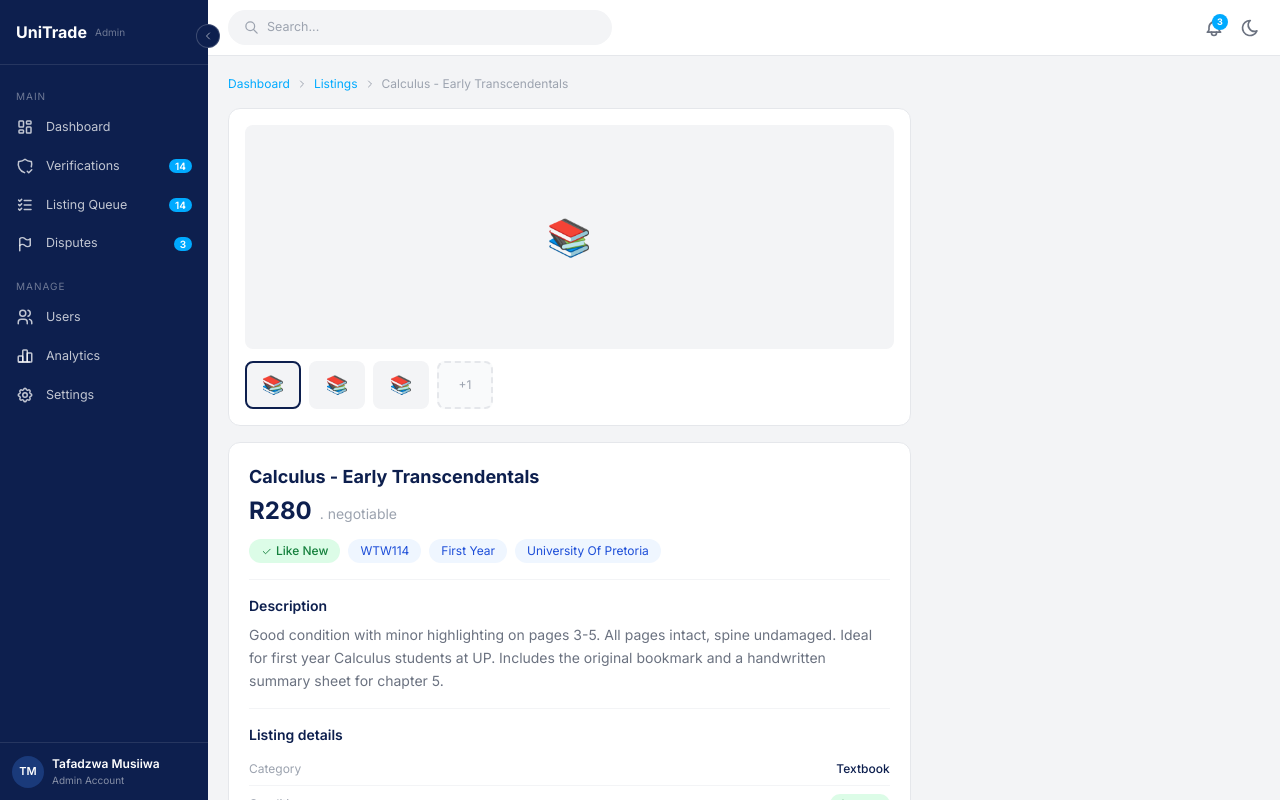
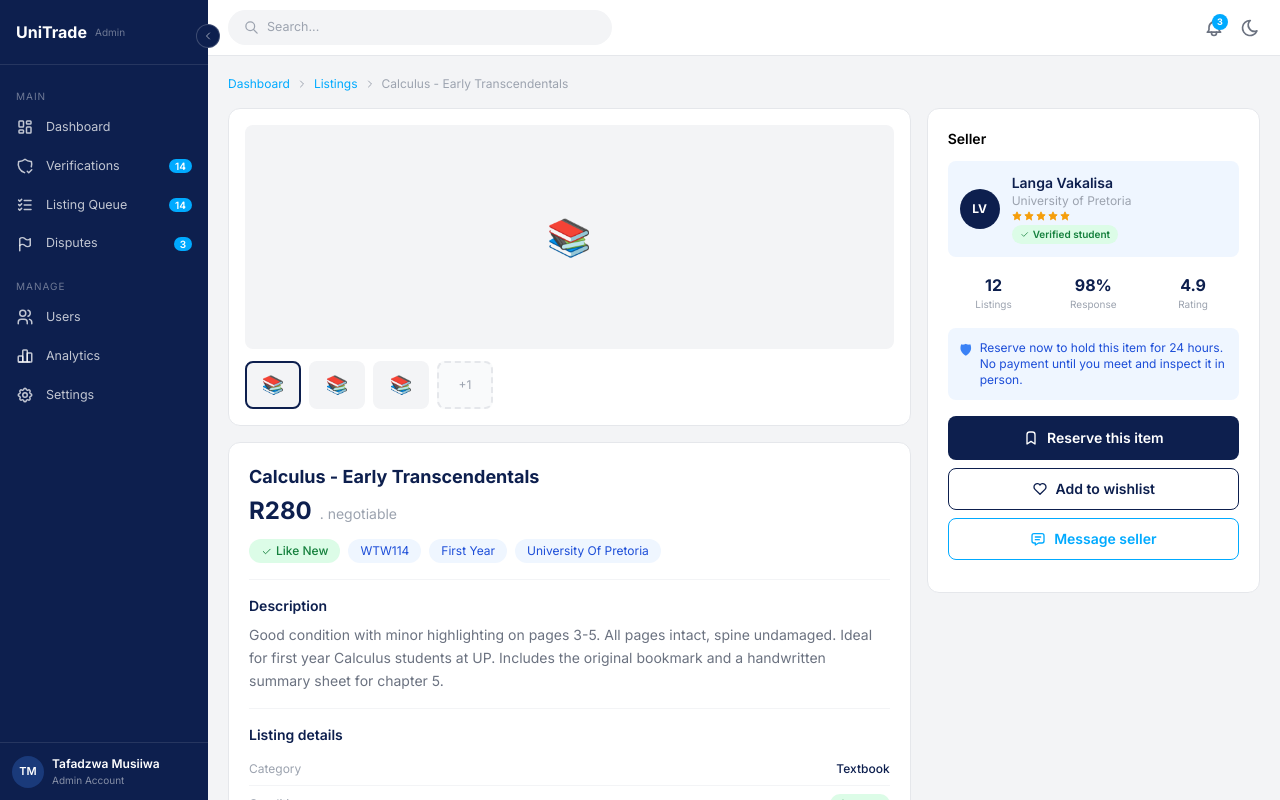
Before and after one commit to COS301-SE-2026/UniTrade, a React (Vite) app in the folder src/web/: page /listings/1 in a window 1280 px wide. Built offline with nearby package versions, Linux system fonts and the light colour scheme.

Commit message:
Almost done with the main page

```diff
--- a/src/web/src/pages/buyer/ListingDetail.tsx
+++ b/src/web/src/pages/buyer/ListingDetail.tsx
@@ -191,7 +191,62 @@ export default function ListingDetail() {
           date="28 Apr 2026"/>
           </div>
         </div>
+
+        <div className="col-span-1 space-y-4">
+
+          <div className="bg-white dark:bg-navy-800 rounded-xl border border-gray-200 dark:border-white/10 p-5">
+          <h3 className="text-sm font-semibold text-navy-600 dark:text-white mb-3">Seller</h3>
+          <div className="flex items-center gap-3 bg-blue-50 dark:bg-navy-700 rounded-lg p-3 mb-4">
+            <div className="w-10 h-10 rounded-full bg-navy-700 dark:bg-navy-500 flex items-center justify-center text-white text-xs font-bold flex-shrink-0">LV</div>
+            <div>
+              <p className="text-sm font-semibold text-navy-700 dark:text-white">Langa Vakalisa</p>
+              <p className="text-xs text-gray-400">University of Pretoria</p>
+              <div className="flex gap-0.5 mt-0.5">
+                {Array.from({ length: 5}).map((_, i) =>(
+                  <IconStar key={i} size={10} className="text-amber-500 fill-amber-500" />
+                ))}
+
+              </div>
+              <span className="inline-flex items-center gap-1 bg-green-100 text-green-700 text-[10px] font-semibold px-2 py-0.5 rounded-full mt-1">
+                <IconCheck size={9} /> Verified student
+              </span>
+            </div>
+          </div>
+
+          <div className="grid grid-cols-3 gap-2 mb-4 text-center">
+            {[
+              { val: '12', label: 'Listings'
+              },
+              { val: '98%', label: 'Response'},
+              { val: '4.9', label: 'Rating'},
+            ].map(({ val, label}) => (
+              <div key={label}>
+                <p className="text-base font-bold text-navy-700 dark:text-white">{val}</p>
+                <p className="text-[10px] text-gray-400"> {label}</p>
+                </div>
+            ))}
+          </div>
+          <div className="bg-blue-50 dark:bg-navy-700 rounded-lg p-3 mb-4 flex gap-2">
+            <span className="text-blue-500 text-sm flex-shrink-0">🛡</span>
+            <p className="text-xs text-blue-700 dark:text-white/70 leading-realxed">
+            Reserve now to hold this item for 24 hours. No payment until you meet and inspect it in person.</p>
+          </div>
+
+          <button className="w-full bg-navy-700 hover:bg-navy-500 text-white font-semibold text-sm py-3 rounded-lg flex items-center
+          justify-center gap-2 mb-2 transition-colors">
+            <IconBookmark size={16} /> Reserve this item
+          </button>
+          <button className="w-full border border-navy-700 dark:border-white/20 text-navy-700 dark:text-white font-semibold
+          text-sm py-2.5 rounded-lg flex items-center justify-center gap-2 mb-2 bover:bg-gray-50 dark:hover:bg-white/5 transition-colors">
+            <IconHeart size={16} /> Add to wishlist
+          </button>
+          <button className="w-full border border-[#00aaff] text-[#00aaff] font-semibold text-sm py-2.5 rounded-lg flex items-center justify-center
+          gap-2 mb-3 hover:bg-blue-50 dark:hover:bg-blue-900/20 transition-colors">
+            <IconMessage size={16} /> Message seller
+          </button>
+        </div>
       </div>
+    </div>
     </div>
   )
 }
```
